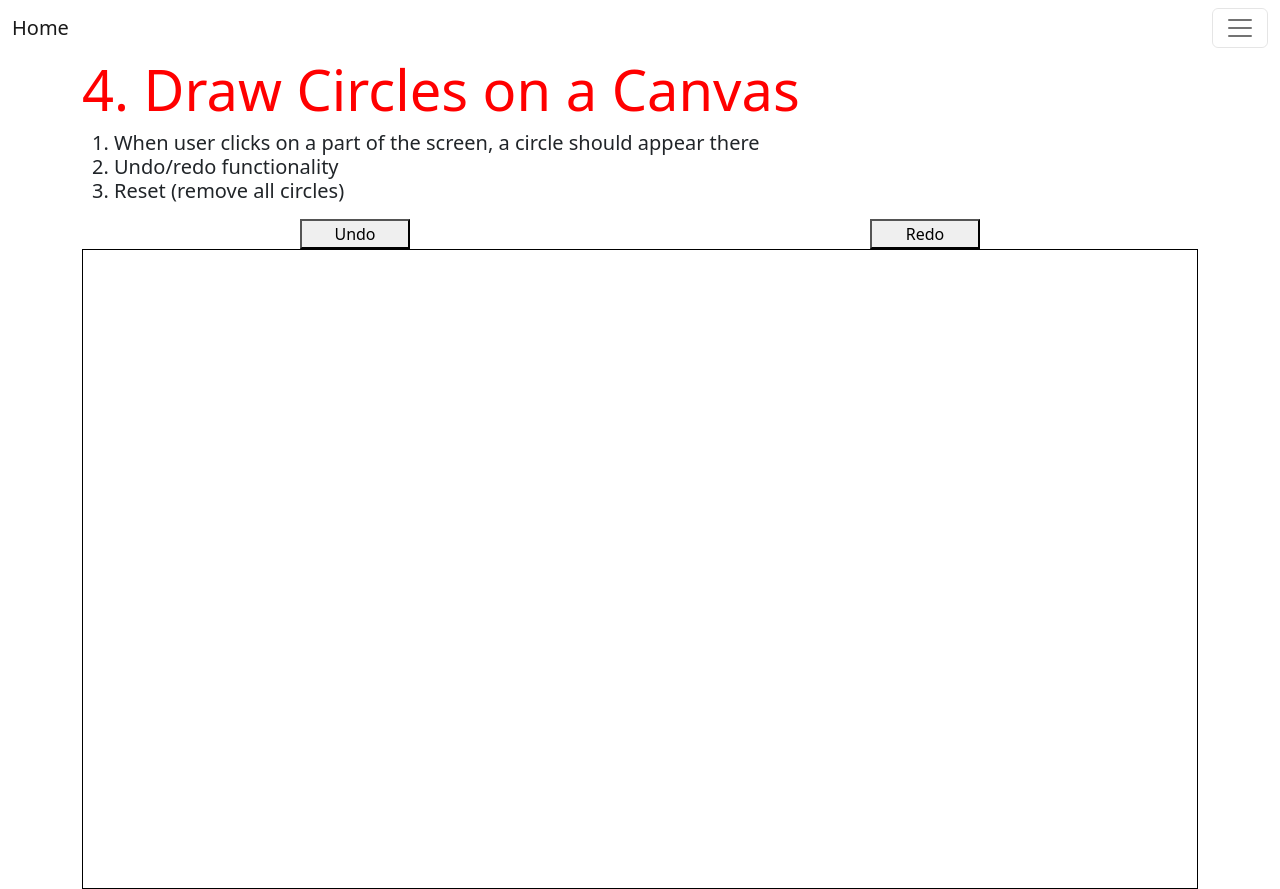
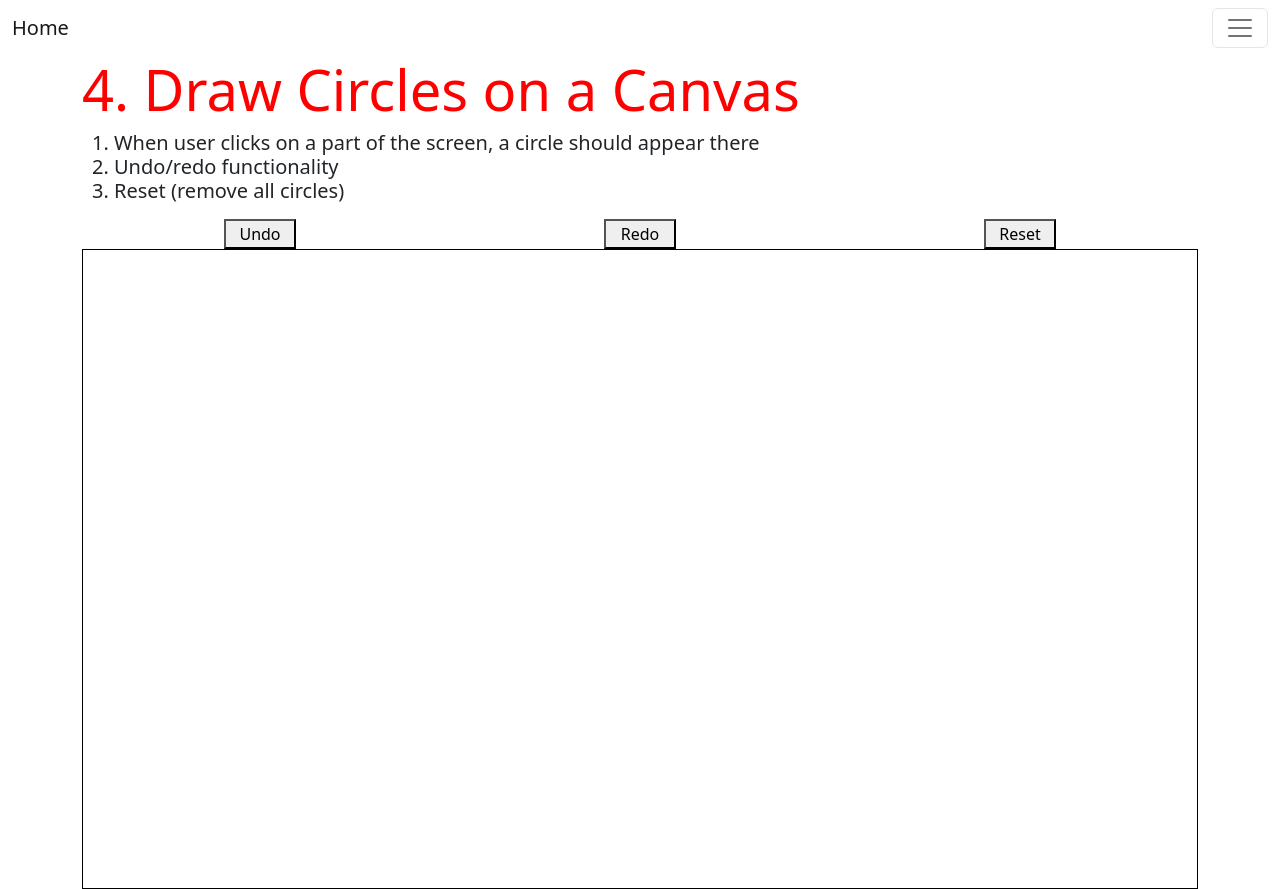
Before and after one commit to hhk998402/react-primer, a React app: page /circleCanvas in a window 1280 px wide. Built offline with nearby package versions, Linux system fonts and the light colour scheme.

Commit message:
Implement reset functionality

```diff
--- a/src/StateManagement/CircleCanvas.js
+++ b/src/StateManagement/CircleCanvas.js
@@ -27,10 +27,13 @@ const CircleCanvas = () => {
     const handleUndo = () => {
         let oldPoints = [...points];
         let undoPoint = oldPoints.pop();
-        console.log("Undo Point", undoPoint);
         setPoints(oldPoints);
         setPointsUndone([...pointsUndone, undoPoint]);
-        console.log(pointsUndone);
+    };
+
+    const handleReset = () => {
+        setPoints([]);
+        setPointsUndone([]);
     };
 
     return(
@@ -44,11 +47,14 @@ const CircleCanvas = () => {
                 </ol>
             </h6>
             <div className="row">
-                <div className="col-md-6 center-block text-center">
+                <div className="col-md-4 center-block text-center">
                     <button onClick={handleUndo} style={{minHeight:'20px', minWidth: '20%'}}>Undo</button>
                 </div>
-                <div className="col-md-6 center-block text-center">
+                <div className="col-md-4 center-block text-center">
                     <button onClick={handleRedo} style={{minHeight:'20px', minWidth: '20%'}}>Redo</button>
+                </div>
+                <div className="col-md-4 center-block text-center">
+                    <button onClick={handleReset} style={{minHeight:'20px', minWidth: '20%'}}>Reset</button>
                 </div>
             </div>
             <div className="canvas" style={{height:"80vh", width:"100%", border: '1px solid black'}} onClick={addCircle}>
```
